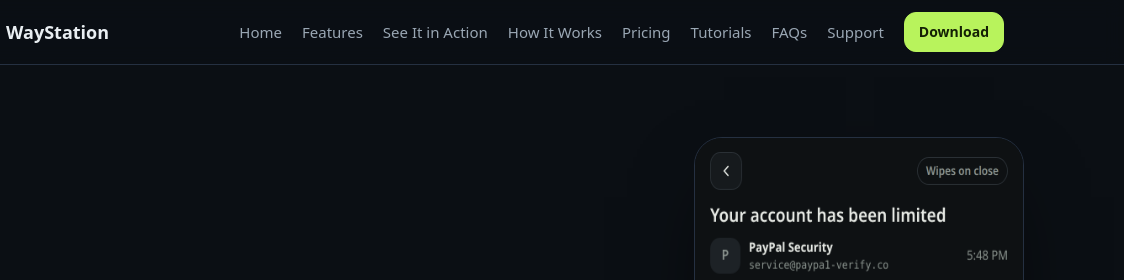
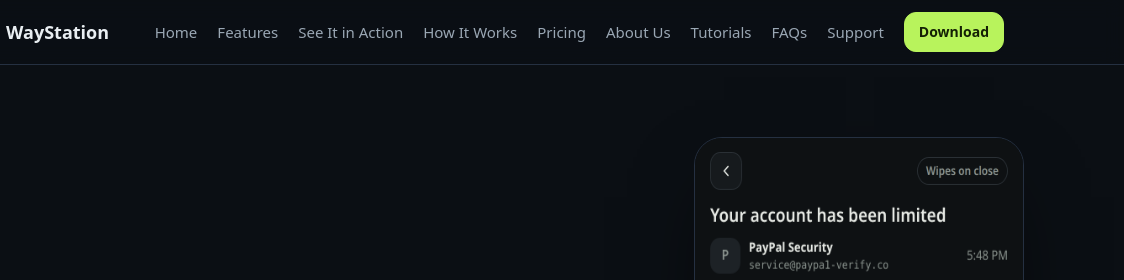
Before and after one commit to waystationsecurity-app/waystationsecurity-app.github.io, a plain HTML site: page index.html in a window 1280 px wide. Shown: the top 280 px of the page, 156-1280 px from the left. Drawn offline with Linux system fonts and the light colour scheme.

Commit message:
Nav: add About Us link

```diff
--- a/index.html
+++ b/index.html
@@ -11,6 +11,7 @@
 <a href="/see-it-in-action.html">See It in Action</a>
 <a href="/how-it-works.html">How It Works</a>
 <a href="/pricing.html">Pricing</a>
+<a href="/about.html">About Us</a>
 <a href="/tutorials.html">Tutorials</a>
 <a href="/faq.html">FAQs</a>
 <a href="/support.html">Support</a>
@@ -21,6 +22,7 @@
 <a href="/see-it-in-action.html">See It in Action</a>
 <a href="/how-it-works.html">How It Works</a>
 <a href="/pricing.html">Pricing</a>
+<a href="/about.html">About Us</a>
 <a href="/tutorials.html">Tutorials</a>
 <a href="/faq.html">FAQs</a>
 <a href="/support.html">Support</a>
```
